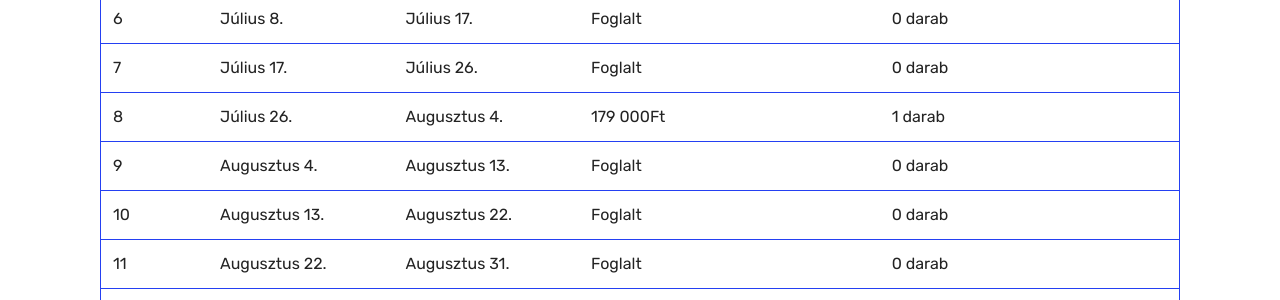
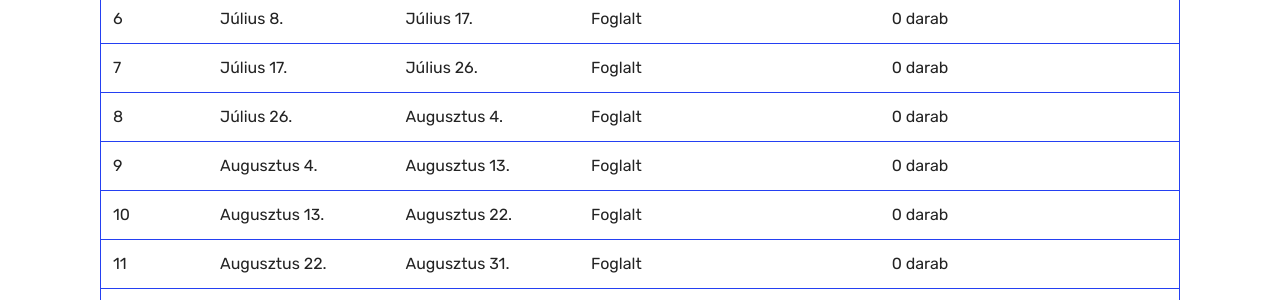
Before and after one commit to marklaszlo9/korinos_new, a Jekyll site: the page built from arak.html, in a window 1280 px wide and 900 px high, scrolled down 319 px. Shown: the part 153-453 px from the top of the window. Built offline with Jekyll 4.4.1, drawn with Linux system fonts in a browser that asks for light colours.

Commit message:
8.turnus

```diff
--- a/arak.html
+++ b/arak.html
@@ -64,7 +64,7 @@
               <td class="body-item mbr-fonts-style display-7">5</td><td class="body-item mbr-fonts-style display-7">Június 29.</td><td class="body-item mbr-fonts-style display-7">Július 8.</td><td class="body-item mbr-fonts-style display-7">159 000Ft</td><td class="body-item mbr-fonts-style display-7">1 darab</td></tr><tr>
               <td class="body-item mbr-fonts-style display-7">6</td><td class="body-item mbr-fonts-style display-7">Július 8.</td><td class="body-item mbr-fonts-style display-7">Július 17.</td><td class="body-item mbr-fonts-style display-7">Foglalt</td><td class="body-item mbr-fonts-style display-7">0 darab</td></tr><tr>
               <td class="body-item mbr-fonts-style display-7">7</td><td class="body-item mbr-fonts-style display-7">Július 17.</td><td class="body-item mbr-fonts-style display-7">Július 26.</td><td class="body-item mbr-fonts-style display-7">Foglalt</td><td class="body-item mbr-fonts-style display-7">0 darab</td></tr><tr>
-              <td class="body-item mbr-fonts-style display-7">8</td><td class="body-item mbr-fonts-style display-7">Július 26.</td><td class="body-item mbr-fonts-style display-7">Augusztus 4.</td><td class="body-item mbr-fonts-style display-7">179 000Ft</td><td class="body-item mbr-fonts-style display-7">1 darab</td></tr><tr>
+              <td class="body-item mbr-fonts-style display-7">8</td><td class="body-item mbr-fonts-style display-7">Július 26.</td><td class="body-item mbr-fonts-style display-7">Augusztus 4.</td><td class="body-item mbr-fonts-style display-7">Foglalt</td><td class="body-item mbr-fonts-style display-7">0 darab</td></tr><tr>
               <td class="body-item mbr-fonts-style display-7">9</td><td class="body-item mbr-fonts-style display-7">Augusztus 4.</td><td class="body-item mbr-fonts-style display-7">Augusztus 13.</td><td class="body-item mbr-fonts-style display-7">Foglalt</td><td class="body-item mbr-fonts-style display-7">0 darab</td></tr><tr>
               <td class="body-item mbr-fonts-style display-7">10</td><td class="body-item mbr-fonts-style display-7">Augusztus 13.</td><td class="body-item mbr-fonts-style display-7">Augusztus 22.</td><td class="body-item mbr-fonts-style display-7">Foglalt</td><td class="body-item mbr-fonts-style display-7">0 darab</td></tr><tr>
               <td class="body-item mbr-fonts-style display-7">11</td><td class="body-item mbr-fonts-style display-7">Augusztus 22.</td><td class="body-item mbr-fonts-style display-7">Augusztus 31.</td><td class="body-item mbr-fonts-style display-7">Foglalt</td><td class="body-item mbr-fonts-style display-7">0 darab</td></tr><tr>
```
